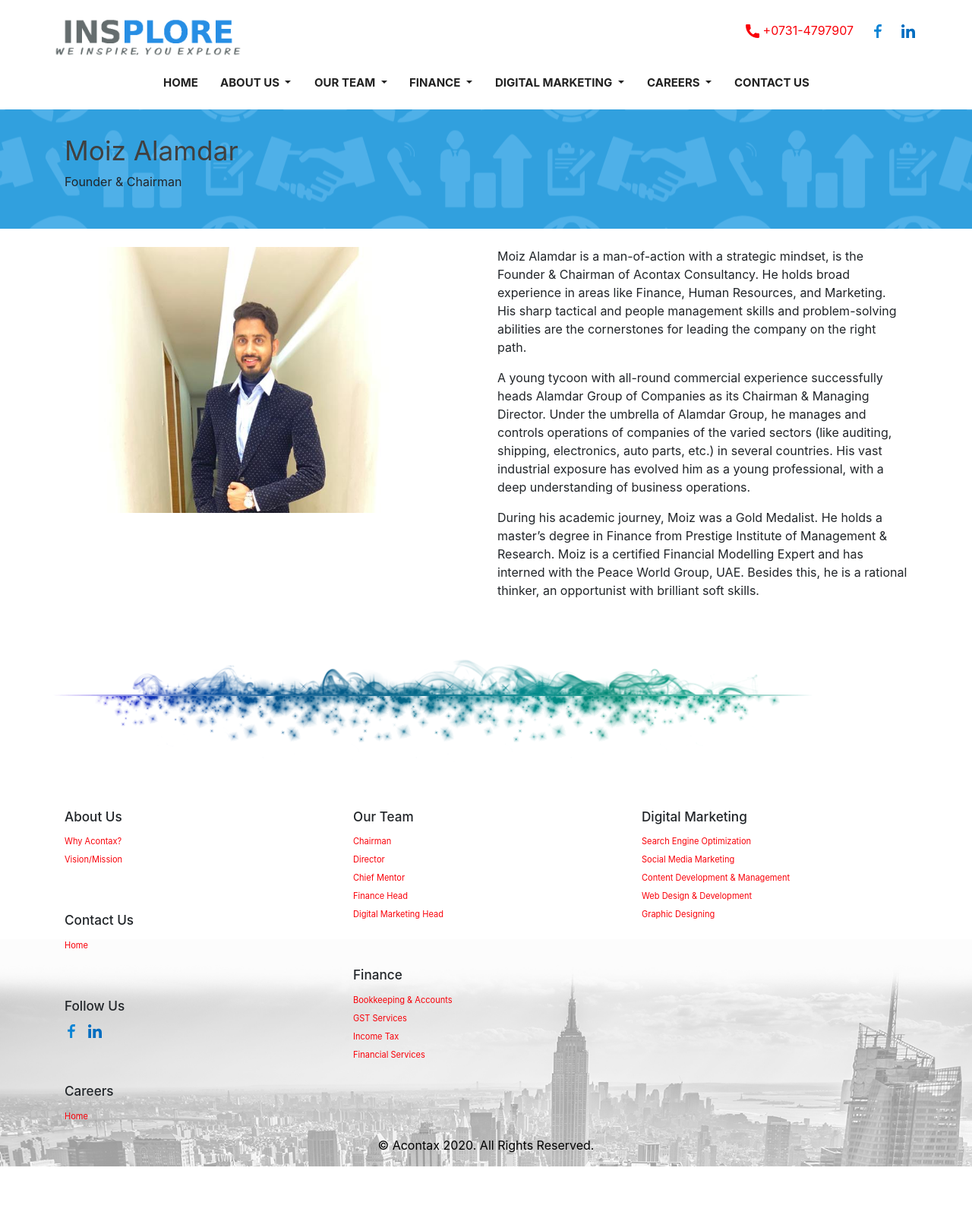
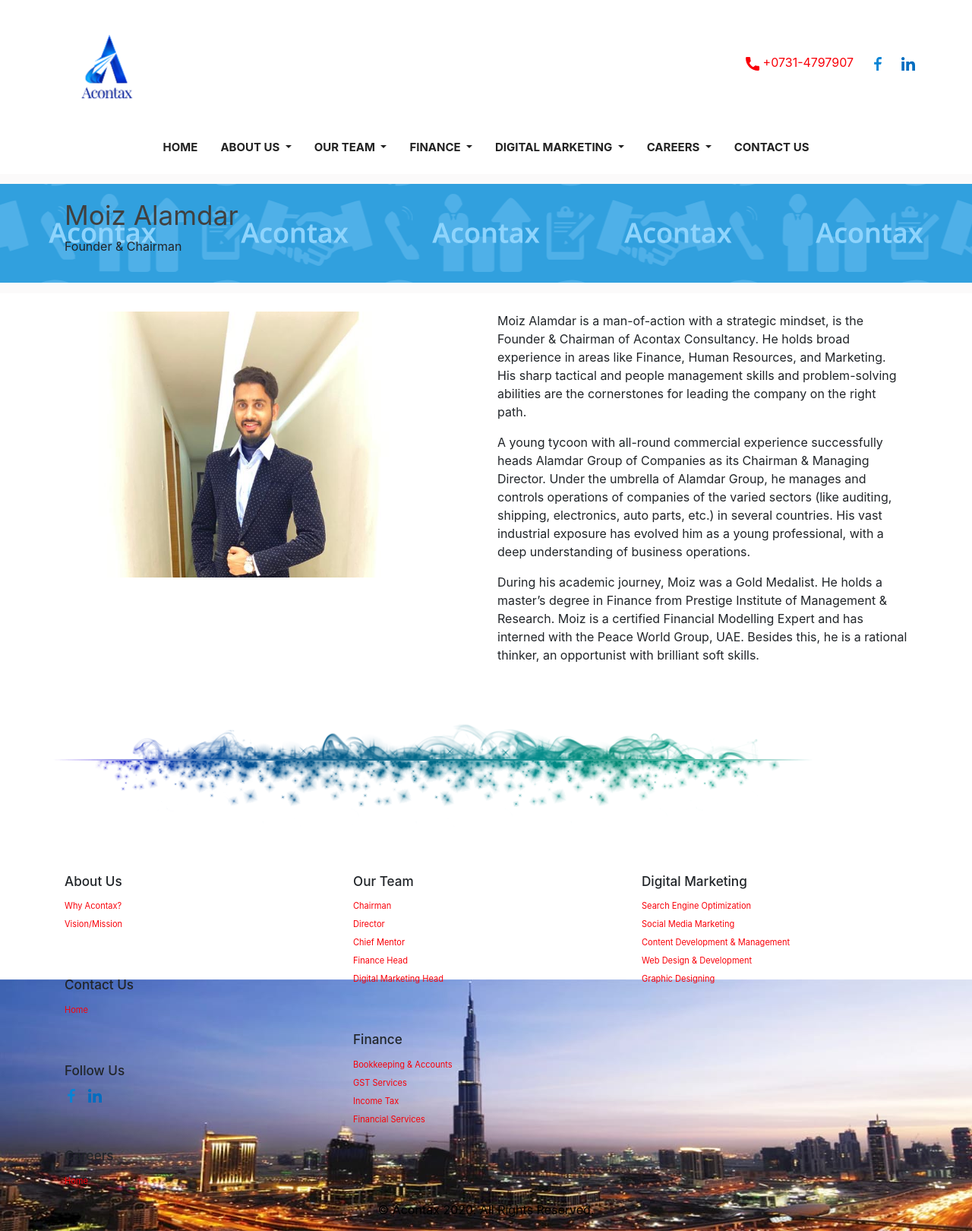
Before and after one commit to junaidaws/projectInsplore, a PHP site: page /chairman.php in a window 1280 px wide. Shown: the whole page at 76% size. Before the commit the page ends 1535 px from the top, so only its background shows below. Run offline with PHP 8.4, Linux system fonts and the light colour scheme; some libraries are stand-ins or nearby versions.

Commit message:
images changes

```diff
--- a/assets/css/style.css
+++ b/assets/css/style.css
@@ -129,9 +129,12 @@ body {
 h1 {
   font-size: 2.2rem;
   color: #404040; }
-
+/*
 .headWrapper .top__headWrapper .brandLogo img {
-  height: 55px; }
+  height: 55px; } */
+.headWrapper .top__headWrapper .brandLogo img {
+  height: 140px;
+}
 
 .headWrapper .top__headWrapper .brandSocial ul li:nth-child(1) a {
   padding: 0px 5px;
@@ -285,7 +288,7 @@ h1 {
       font-size: 22px; } }
 
 .action {
-  background-image: url(../images/tour-bg.png);
+  background-image: url(../images/header.png);
   background-color: #fbfafa;
   background-repeat: repeat-x;
   height: 157px;
@@ -365,7 +368,7 @@ h1 {
   padding-left: 20px; }
 
 footer {
-  background-image: url(../images/footer.jpg);
+  background-image: url(../images/footer.jpeg);
   width: 100%;
   background-repeat: no-repeat;
   background-position: bottom;
@@ -518,7 +521,7 @@ footer {
 }
 
 .aboutUs .director {
-  background-image: url(../images/Shabbir_Alamdar.jpg);
+  background-image: url(../images/Shabbir_Alamdar.png);
   width: 100%;
   height: 350px;
   background-repeat: no-repeat;
--- a/assets/sass/main.scss
+++ b/assets/sass/main.scss
@@ -373,7 +373,7 @@ h1{font-size: $lgFontSize; color: $headColor;}
 }
 
 footer{
-        background-image: url(../images/footer.jpg);
+        background-image: url(../images/footer.jpeg);
         width: 100%;
         background-repeat: no-repeat;
         background-position: bottom;
--- a/header.php
+++ b/header.php
@@ -7,6 +7,9 @@
     <link rel="stylesheet" type="text/css" href="node_modules/bootstrap/dist/css/bootstrap.min.css" />
     <link href="https://unpkg.com/aos@2.3.1/dist/aos.css" rel="stylesheet">
     <link rel="stylesheet" type="text/css" href="assets/css/style.css" />
+    <link rel="icon" type="image/png" href="assets/images/favicon.png"/>
+
+
 </head>
 
 <body>
```
Also changed, not shown: assets/images/Shabbir_Alamdar.png (added), assets/images/favicon.png (added), assets/images/footer.jpeg (added), assets/images/header.png (added), assets/images/logo.png, 2 other files.
